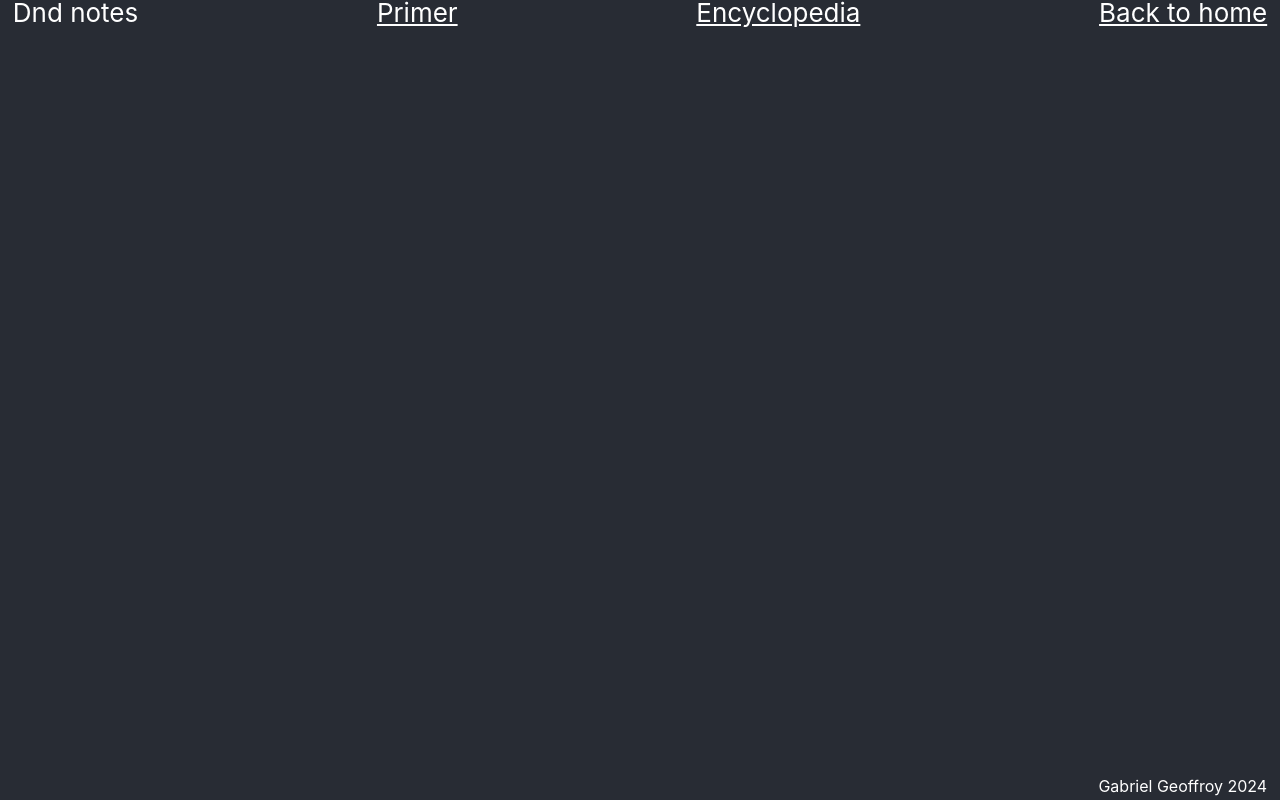
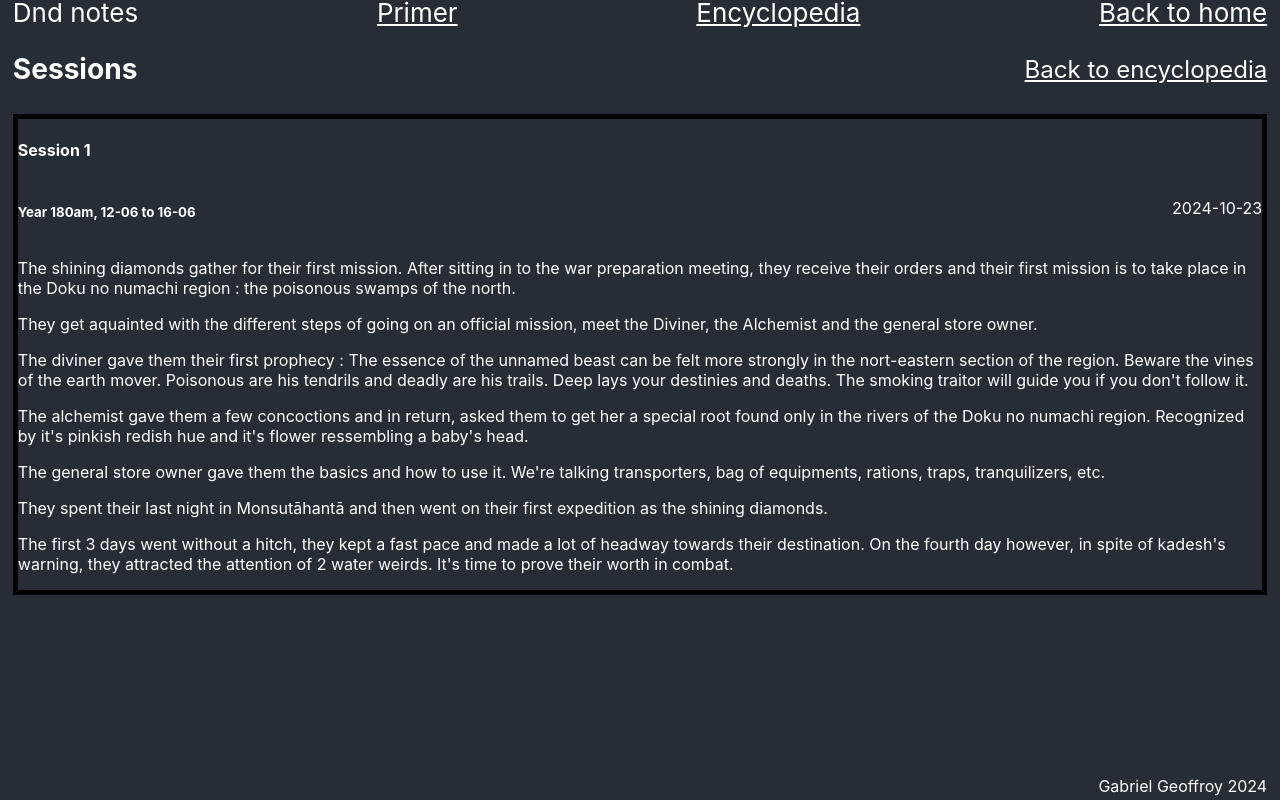
Before and after one commit to GGProgrammation/GGProgrammation.github.io, a React (Create React App) app: page /#/encyclopedia/sessions in a window 1280 px wide. Built offline with nearby package versions, Linux system fonts and the light colour scheme.

Commit message:
Added sessions

```diff
--- a/src/App.js
+++ b/src/App.js
@@ -9,6 +9,7 @@ import Encyclopedia from "./Pages/Encyclopedia/Encyclopedia";
 import Monsters from "./Pages/Encyclopedia/Monsters/Monsters";
 import Npcs from "./Pages/Encyclopedia/Npcs/Npcs";
 import Events from "./Pages/Encyclopedia/Events/Events";
+import Sessions from "./Pages/Encyclopedia/Sessions/Sessions";
 import Players from "./Pages/Encyclopedia/Players/Players";
 
 function App() {
@@ -47,6 +48,10 @@ function App() {
 							element={<Events />}
 						/>
 						<Route
+							path="/encyclopedia/sessions"
+							element={<Sessions />}
+						/>
+						<Route
 							path="/encyclopedia/locations"
 							element={<Locations />}
 						/>
--- a/src/Pages/Encyclopedia/Encyclopedia.js
+++ b/src/Pages/Encyclopedia/Encyclopedia.js
@@ -12,6 +12,7 @@ function Encyclopedia() {
 			>
 				<h3>Encyclopedia</h3>
 				<a href="/#encyclopedia/events">Events</a>
+				<a href="/#encyclopedia/sessions">Sessions</a>
 				<a href="/#encyclopedia/locations">Locations</a>
 				<a href="/#encyclopedia/monsters">Monsters</a>
 				<a href="/#encyclopedia/npcs">Npcs</a>
--- a/src/Pages/Encyclopedia/Events/Events.js
+++ b/src/Pages/Encyclopedia/Events/Events.js
@@ -77,16 +77,21 @@ function Events() {
 							tool for the years to come.
 							<ul>
 								<li>
-									Amara receives XXXXXX, the explosive hammer.
+									Amara receives Ultra Inferno Crusher, the
+									explosive hammer.
 								</li>
 								<li>
-									Aku receives XXXXXX, the corrosive trident.
+									Aku receives Sabimori, the corrosive
+									harpoon.
 								</li>
 								<li>
-									Chakrum receives XXXXXX, the protectors
-									fist.
+									Chakrum receives The Gorger, the protectors
+									fists.
 								</li>
-								<li>Kadesh receives XXXXXX, the bio-cannon.</li>
+								<li>
+									Kadesh receives Viridian Husk, the
+									bio-cannon.
+								</li>
 							</ul>
 							<br /> Next is the Companion attunement. Jerebriyah
 							evaluates every trainee and assigns them a fitting
--- /dev/null
+++ b/src/Pages/Encyclopedia/Sessions/Sessions.js
@@ -0,0 +1,82 @@
+function Sessions() {
+	return (
+		<div
+			style={{
+				display: "flex",
+				flexDirection: "column",
+			}}
+		>
+			<div
+				className="Page-header"
+				style={{
+					display: "flex",
+					flexDirection: "row",
+					width: "100%",
+					justifyContent: "space-between",
+				}}
+			>
+				<h3>Sessions</h3>
+				<a href="/#encyclopedia">Back to encyclopedia</a>
+			</div>
+			<div>
+				<div style={{ border: "5px black solid" }}>
+					<h4>Session 1</h4>
+					<div
+						style={{
+							display: "flex",
+							justifyContent: "space-between",
+						}}
+					>
+						<h5>Year 180am, 12-06 to 16-06</h5>
+						<p>2024-10-23</p>
+					</div>
+					<p>
+						The shining diamonds gather for their first mission.
+						After sitting in to the war preparation meeting, they
+						receive their orders and their first mission is to take
+						place in the Doku no numachi region : the poisonous
+						swamps of the north.{" "}
+					</p>
+					<p>
+						They get aquainted with the different steps of going on
+						an official mission, meet the Diviner, the Alchemist and
+						the general store owner.
+					</p>
+					<p>
+						The diviner gave them their first prophecy : The essence
+						of the unnamed beast can be felt more strongly in the
+						nort-eastern section of the region. Beware the vines of
+						the earth mover. Poisonous are his tendrils and deadly
+						are his trails. Deep lays your destinies and deaths. The
+						smoking traitor will guide you if you don't follow it.
+					</p>
+					<p>
+						The alchemist gave them a few concoctions and in return,
+						asked them to get her a special root found only in the
+						rivers of the Doku no numachi region. Recognized by it's
+						pinkish redish hue and it's flower ressembling a baby's
+						head.
+					</p>
+					<p>
+						The general store owner gave them the basics and how to
+						use it. We're talking transporters, bag of equipments,
+						rations, traps, tranquilizers, etc.
+					</p>
+					<p>
+						They spent their last night in Monsutāhantā and then
+						went on their first expedition as the shining diamonds.
+					</p>
+					<p>
+						The first 3 days went without a hitch, they kept a fast
+						pace and made a lot of headway towards their
+						destination. On the fourth day however, in spite of
+						kadesh's warning, they attracted the attention of 2
+						water weirds. It's time to prove their worth in combat.
+					</p>
+				</div>
+			</div>
+		</div>
+	);
+}
+
+export default Sessions;
```
